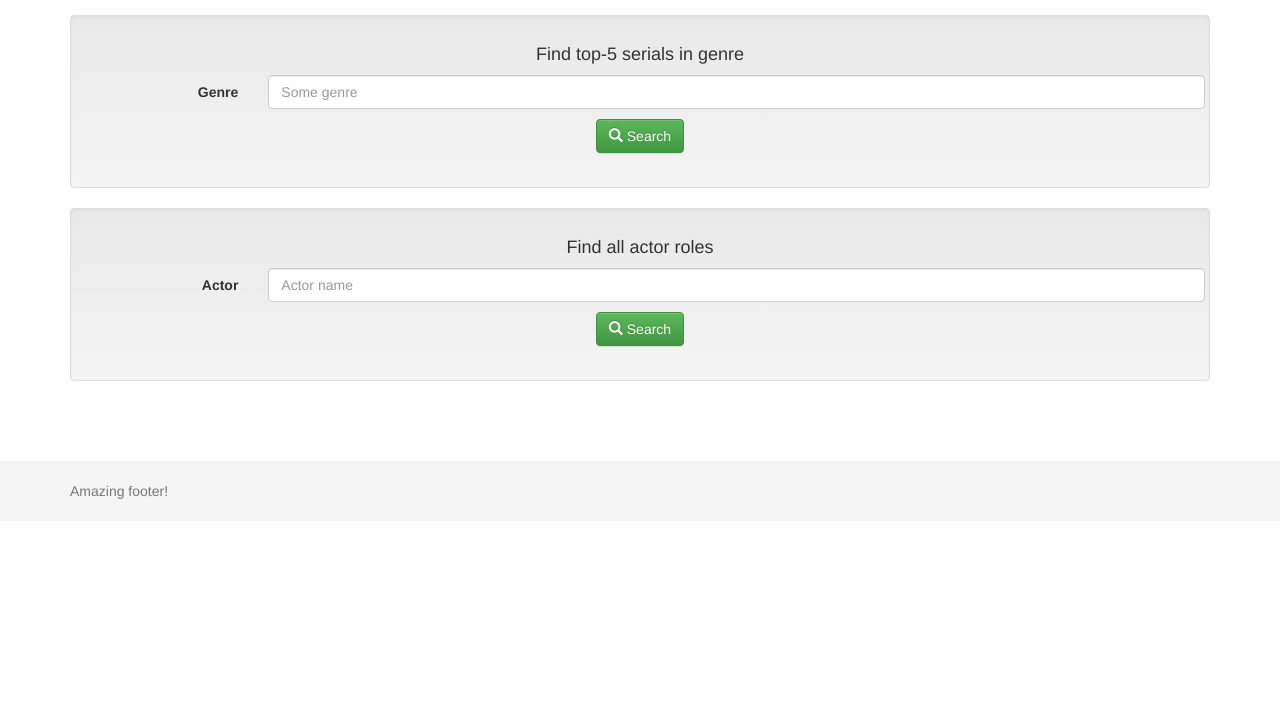
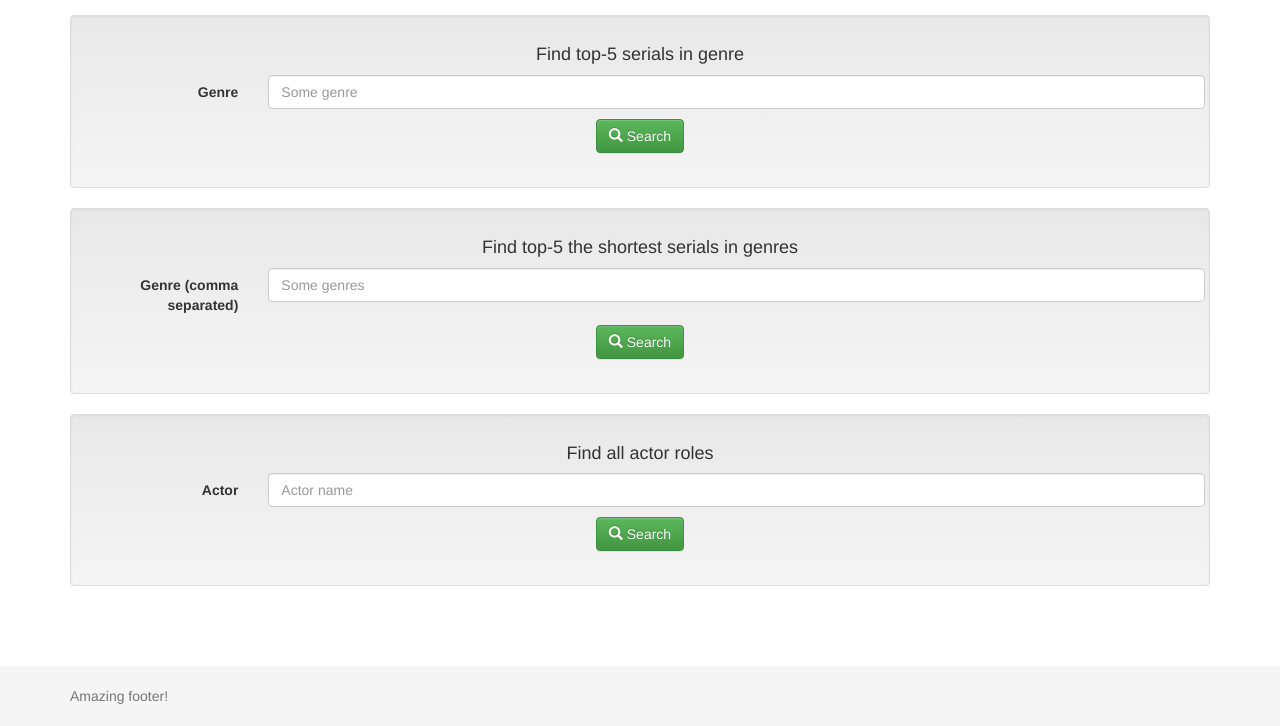
Before and after one commit to alex2304/DMD-Serials-System, a Flask app: page /statistics/ in a window 1280 px wide. Shown: the part 540-1266 px from the top of the page. Before the commit the page ends 1039 px from the top, so only its background shows below. Run offline with Flask 2, Linux system fonts and the light colour scheme; some libraries are stand-ins or nearby versions.

Commit message:
[+] top shortest serial statistic

```diff
--- a/app/statistic/templates/statistics.html
+++ b/app/statistic/templates/statistics.html
@@ -17,7 +17,7 @@
                 tbl.empty();
                 $.get("/statistics/top_for_genre", {genre: $('#inputGenre').val()})
                         .done(function (data) {
-                            data = [1, 2, 3, 4, 5]
+{#                            data = [1, 2, 3, 4, 5];#}
                             $.each(data, function (index, element) {
                                 tbl.append('<tr><td>' + (index + 1) + '</td><td>' + element + '</td></tr>')
                             });
@@ -33,7 +33,23 @@
                 tbl.empty();
                 $.get("/statistics/top_for_actor", {actor: $('#inputActor').val()})
                         .done(function (data) {
-                            data = [1, 2, 3, 4, 5]
+{#                            data = [1, 2, 3, 4, 5];#}
+                            $.each(data, function (index, element) {
+                                tbl.append('<tr><td>' + (index + 1) + '</td><td>' + element + '</td></tr>')
+                            });
+                        });
+                e.preventDefault();
+            });
+        });
+
+        $(document).ready(function () {
+            $('#topShortestBtn').on('click', function (e) {
+                var tbl = $("#topShortestTbl").find('tbody');
+                tbl.parent().removeClass("hidden");
+                tbl.empty();
+                $.get("/statistics/top_shortest", {actor: $('#inputGenre2').val()})
+                        .done(function (data) {
+{#                            data = [1, 2, 3, 4, 5, 6];#}
                             $.each(data, function (index, element) {
                                 tbl.append('<tr><td>' + (index + 1) + '</td><td>' + element + '</td></tr>')
                             });
@@ -124,6 +140,46 @@
         </form>
 
         <form class="form-horizontal well">
+            <div class="text-center"><h4>Find top-5 the shortest serials in genres</h4></div>
+            <div class="form-group">
+                <div class="row">
+                    <label for="inputGenre2" class="col-sm-2 control-label">Genre (comma separated)</label>
+                    <div class="col-sm-10">
+                        <input type="text" class="form-control" id="inputGenre2" placeholder="Some genres">
+                    </div>
+                </div>
+
+                <div class="row">
+                    <div class="col-sm-12">
+                        <div class="text-center write-btn">
+                            <button class="btn btn-success search-genre-btn" id="topShortestBtn">
+                                <span class="glyphicon glyphicon-search"></span> Search
+                            </button>
+                        </div>
+                    </div>
+                </div>
+            </div>
+            <table id="topShortestTbl" class="table table-striped table-bordered hidden">
+                <thead>
+                <tr>
+                    <th>#</th>
+                    <th>Title</th>
+                </tr>
+                </thead>
+                <tbody>
+                {% for i in range(1, 6) %}
+                    <tr>
+                        <td>{{ i }}</td>
+                        <td>Title</td>
+                    </tr>
+                {% endfor %}
+                </tbody>
+            </table>
+        </form>
+
+
+
+        <form class="form-horizontal well">
             <div class="text-center"><h4>Find all actor roles</h4></div>
             <div class="form-group">
                 <div class="row">
```
Also changed, not shown: app/serials/templates/episodes.html (+4 -4 lines), app/serials/templates/seasons.html (+8 -8 lines), app/serials/templates/serial_info.html (+10 -10 lines).
